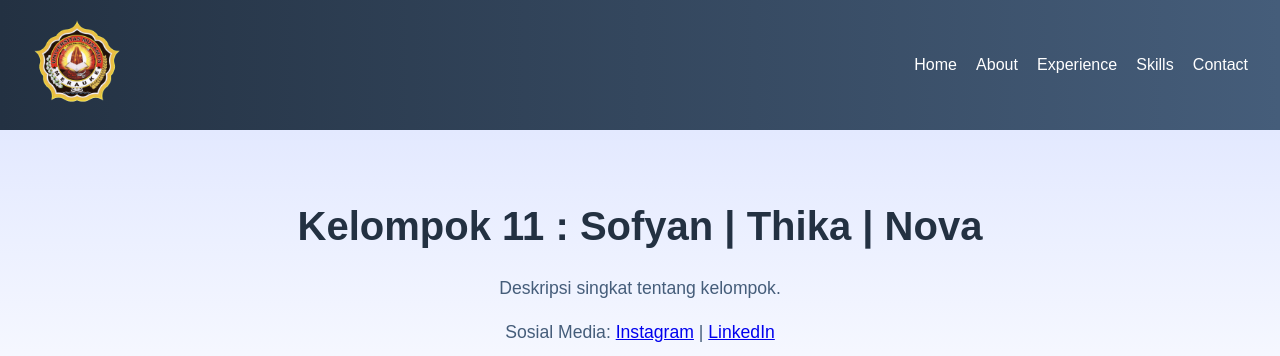
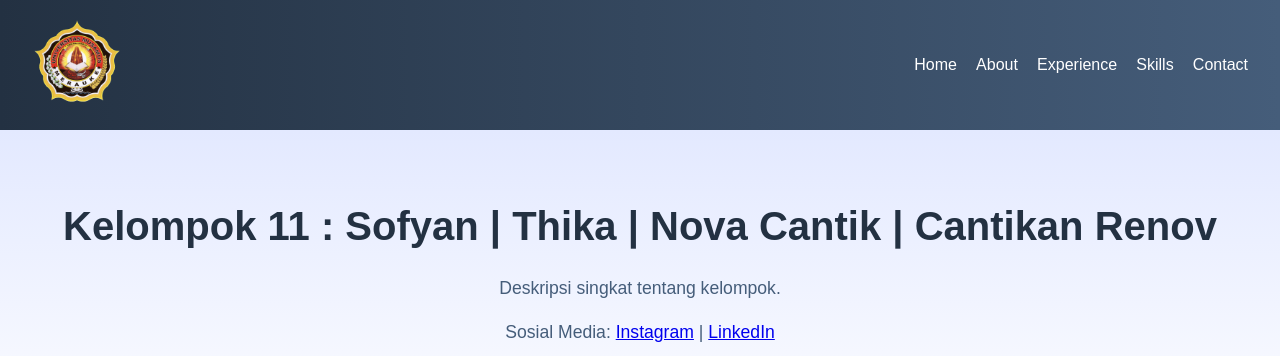
Before and after one commit to popy25609-dot/portofolio-kelompok, a plain HTML site: page index.html in a window 1280 px wide. Shown: the top 356 px of the page. Drawn offline with Linux system fonts and the light colour scheme.

Commit message:
feat(Home): update gajelas

```diff
--- a/index.html
+++ b/index.html
@@ -24,7 +24,7 @@
   </header>
 
   <section id="hero" class="hero">
-    <h1>Kelompok 11 : Sofyan | Thika | Nova</h1>
+    <h1>Kelompok 11 : Sofyan | Thika | Nova Cantik | Cantikan Renov</h1>
     <p>Deskripsi singkat tentang kelompok.</p>
     <p>Sosial Media: <a href="#">Instagram</a> | <a href="#">LinkedIn</a></p>
     <img src="foto-kelompok.jpg" width="200" alt="Foto Kelompok" />
```
